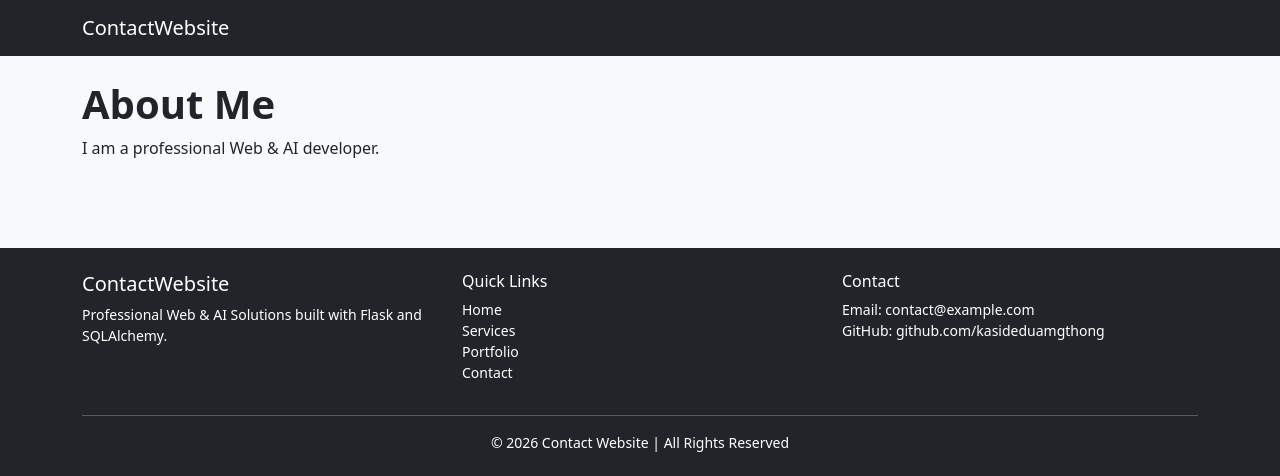
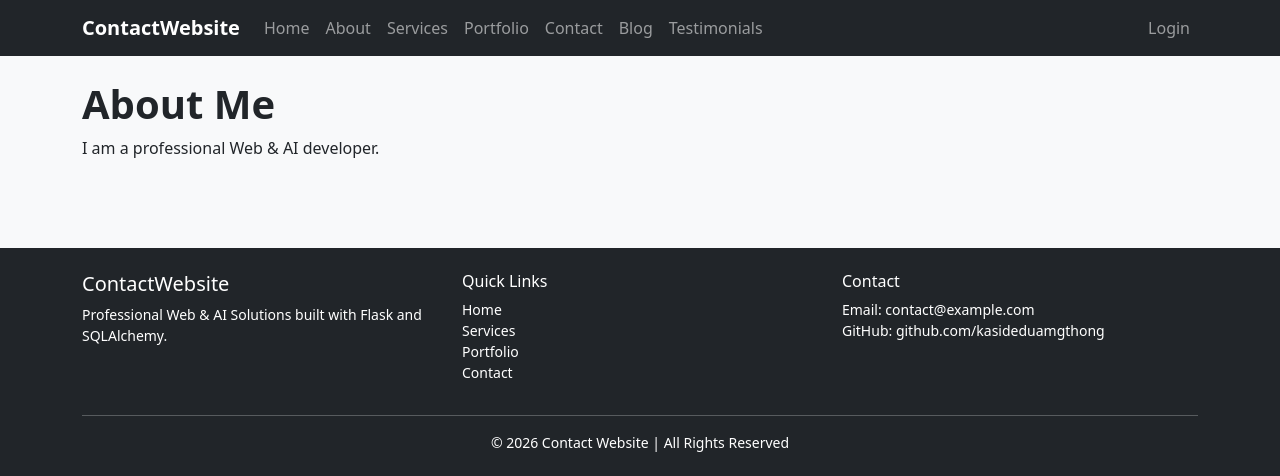
Before and after one commit to kasideduamgthong/contact-website, a Flask app: page /about in a window 1280 px wide. Shown: the top 476 px of the page. Run offline with Flask 3, Linux system fonts and the light colour scheme.

Commit message:
Refactor navbar structure and finalize base.html layout

```diff
--- a/templates/base.html
+++ b/templates/base.html
@@ -1,5 +1,5 @@
 <!DOCTYPE html>
-<html>
+<html lang="th">
 <head>
     <title>Contact Website</title>
     <meta charset="UTF-8">
@@ -16,16 +16,57 @@
 <!-- ================= NAVBAR ================= -->
 <nav class="navbar navbar-expand-lg navbar-dark bg-dark">
     <div class="container">
-        <a class="navbar-brand" href="/">ContactWebsite</a>
-        <div>
-            <a href="/" class="nav-link d-inline-block me-3">Home</a>
-            <a href="/about" class="nav-link d-inline-block me-3">About</a>
-            <a href="/services" class="nav-link d-inline-block me-3">Services</a>
-            <a href="/portfolio" class="nav-link d-inline-block me-3">Portfolio</a>
-            <a href="/contact" class="nav-link d-inline-block me-3">Contact</a>
-            <a href="/blog" class="nav-link d-inline-block me-3">Blog</a>
-            <a href="/dashboard" class="nav-link d-inline-block me-3">Dashboard</a>
-            <a href="/testimonials" class="nav-link d-inline-block">Testimonials</a>
+
+        <a class="navbar-brand fw-bold" href="/">ContactWebsite</a>
+
+        <!-- Mobile Toggle -->
+        <button class="navbar-toggler" type="button" data-bs-toggle="collapse" data-bs-target="#navbarNav">
+            <span class="navbar-toggler-icon"></span>
+        </button>
+
+        <div class="collapse navbar-collapse" id="navbarNav">
+
+            <!-- เมนูซ้าย -->
+            <ul class="navbar-nav">
+                <li class="nav-item">
+                    <a class="nav-link" href="/">Home</a>
+                </li>
+                <li class="nav-item">
+                    <a class="nav-link" href="/about">About</a>
+                </li>
+                <li class="nav-item">
+                    <a class="nav-link" href="/services">Services</a>
+                </li>
+                <li class="nav-item">
+                    <a class="nav-link" href="/portfolio">Portfolio</a>
+                </li>
+                <li class="nav-item">
+                    <a class="nav-link" href="/contact">Contact</a>
+                </li>
+                <li class="nav-item">
+                    <a class="nav-link" href="/blog">Blog</a>
+                </li>
+                <li class="nav-item">
+                    <a class="nav-link" href="/testimonials">Testimonials</a>
+                </li>
+            </ul>
+
+            <!-- เมนูขวา -->
+            <ul class="navbar-nav ms-auto">
+                {% if session.get("admin") %}
+                    <li class="nav-item">
+                        <a class="nav-link" href="/dashboard">Dashboard</a>
+                    </li>
+                    <li class="nav-item">
+                        <a class="nav-link text-warning" href="/logout">Logout</a>
+                    </li>
+                {% else %}
+                    <li class="nav-item">
+                        <a class="nav-link" href="/admin-login">Login</a>
+                    </li>
+                {% endif %}
+            </ul>
+
         </div>
     </div>
 </nav>
```
